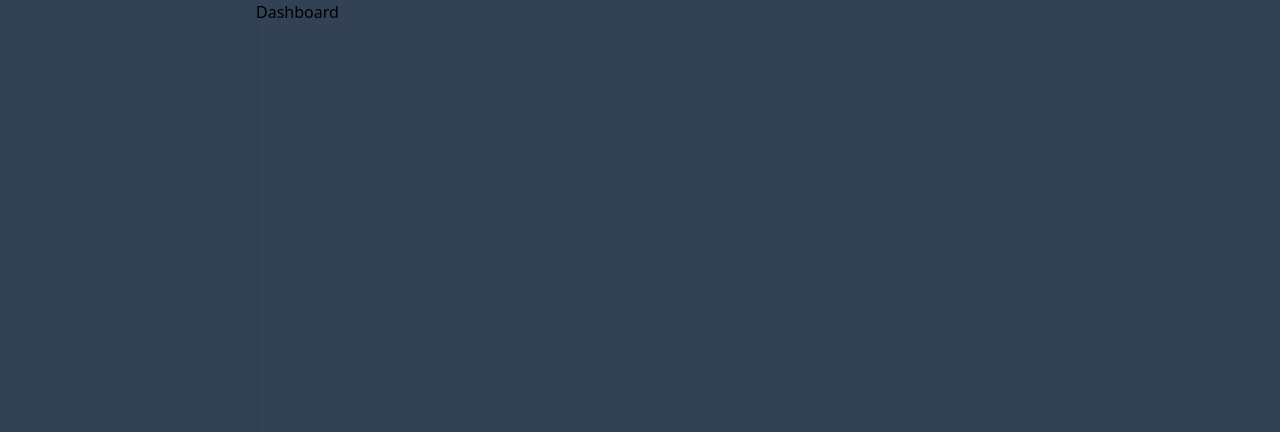
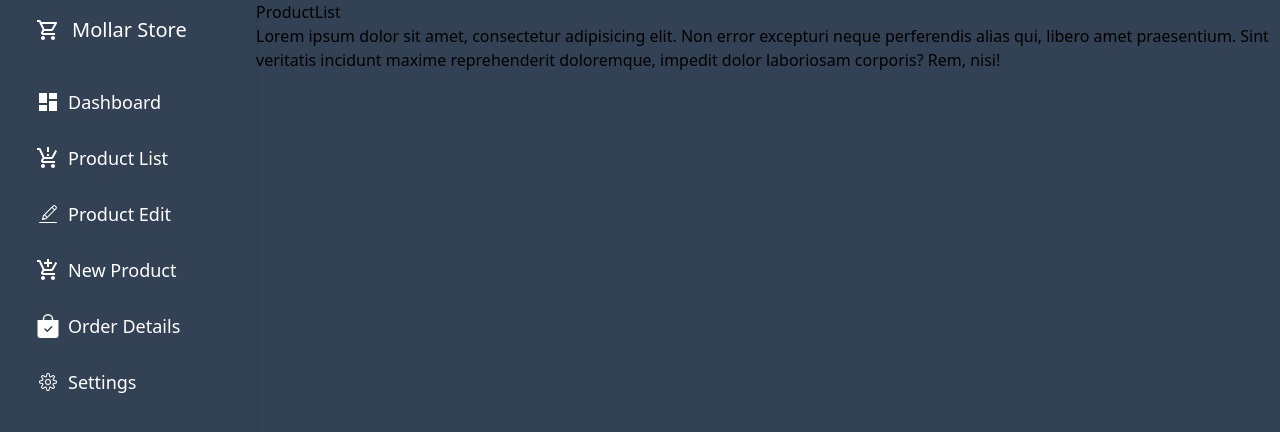
Before and after one commit to Thomson-dev/MollaAdmin, a React (Create React App) app: page /product-list in a window 1280 px wide. Shown: the top 432 px of the page. Built offline with nearby package versions, Linux system fonts and the light colour scheme.

Commit message:
initial commit

```diff
--- a/src/App.jsx
+++ /dev/null
@@ -1,20 +0,0 @@
-import logo from "./logo.svg";
-import "./App.css";
-import Sidebar from "./Components/Sidebar";
-import Dashboard from "./Screens/Dashboard";
-
-
-function App() {
-  return (
-    <div className="bg-slate-700 h-screen flex ">
-
-      <div className="flex flex-row">
-      <Sidebar/>
-      <Dashboard/>
-      </div>
-
-    </div>
-  );
-}
-
-export default App;
--- /dev/null
+++ b/src/App.tsx
@@ -0,0 +1,31 @@
+
+import Sidebar from "./Components/Sidebar.tsx";
+import Dashboard from "./Screens/Dashboard.tsx";
+import React from "react";
+import { BrowserRouter as Router, Routes, Route } from "react-router-dom";
+import ProductList from "./Screens/ProductList.tsx";
+
+
+function App() {
+  return (
+    <div className="bg-slate-700 w-full h-screen flex">
+      <div className="flex flex-row">
+        <div className="w-[20%]">
+        <Sidebar />
+        </div>
+
+       <div className="w-[80%]">
+       <Router>
+        <Routes>
+        <Route path="/" element={<Dashboard/>} />
+        <Route path="/product-list" element={<ProductList/>} />
+        </Routes>
+      </Router>
+       </div>
+
+      </div>
+    </div>
+  );
+}
+
+export default App;
--- a/src/Components/Sidebar.jsx
+++ /dev/null
@@ -1,11 +0,0 @@
-import React from 'react'
-
-const Sidebar = () => {
-  return (
-    <div className='w-[20vw] text-white h-full  shadow-md' >
-
-    </div>
-  )
-}
-
-export default Sidebar
--- /dev/null
+++ b/src/Components/Sidebar.tsx
@@ -0,0 +1,59 @@
+import React from "react";
+import { CiSettings } from "react-icons/ci";
+import { MdDashboard } from "react-icons/md";
+import { MdOutlineProductionQuantityLimits } from "react-icons/md";
+import { MdOutlineShoppingCart } from "react-icons/md";
+import { CiEdit } from "react-icons/ci";
+import { BsBagCheckFill } from "react-icons/bs";
+import { MdAddShoppingCart } from "react-icons/md";
+
+const Sidebar = () => {
+  const sidebarItems = [
+    { id: 1, name: "Dashboard", icon: <MdDashboard /> },
+    {
+      id: 2,
+      name: "Product List",
+      icon: <MdOutlineProductionQuantityLimits />,
+    },
+
+    {
+      id: 3,
+      name: "Product Edit",
+      icon: <CiEdit />,
+    },
+    {
+      id: 4,
+      name: "New Product ",
+      icon: <MdAddShoppingCart />,
+    },
+
+    {
+      id: 5,
+      name: "Order Details",
+      icon: <BsBagCheckFill />,
+    },
+    { id: 6, name: "Settings", icon: <CiSettings /> },
+    // add more items as needed
+  ];
+  return (
+    <div className="shadow-md h-screen px-9 ">
+      <div className="flex py-4 space-x-3 text-white items-center ">
+        <MdOutlineShoppingCart className="text-2xl" />
+        <h1 className="text-xl">Mollar Store</h1>
+      </div>
+      <div className=" text-white  mt-2 py-5 space-y-7   ">
+        {sidebarItems.map((item) => (
+          <div
+            key={item.id}
+            className="flex space-x-2 items-center cursor-pointer"
+          >
+            <h6 className="text-2xl">{item.icon}</h6>
+            <h1 className="text-lg">{item.name}</h1>
+          </div>
+        ))}
+      </div>
+    </div>
+  );
+};
+
+export default Sidebar;
--- a/src/Screens/Dashboard.jsx
+++ /dev/null
@@ -1,9 +0,0 @@
-import React from 'react'
-
-const Dashboard = () => {
-  return (
-    <div>Dashboard</div>
-  )
-}
-
-export default Dashboard
--- /dev/null
+++ b/src/Screens/Dashboard.tsx
@@ -0,0 +1,15 @@
+import React from 'react'
+
+
+
+type Props = {}
+
+const Dashboard = (props: Props) => {
+  return (
+    <div className='w-[80%]'>
+       <p>Lorem ipsum dolor sit amet consectetur adipisicing elit. Atque aperiam deleniti assumenda incidunt laudantium perspiciatis expedita mollitia sint, cumque exercitationem! Est error eveniet quod earum labore quos tenetur, dolorem voluptatum!</p>
+    </div>
+  )
+}
+
+export default Dashboard
--- /dev/null
+++ b/src/Screens/ProductList.tsx
@@ -0,0 +1,19 @@
+import React from "react";
+
+type Props = {};
+
+const ProductList = (props: Props) => {
+  return (
+    <div>
+      <h1>ProductList</h1>
+      <p>
+        Lorem ipsum dolor sit amet, consectetur adipisicing elit. Non error
+        excepturi neque perferendis alias qui, libero amet praesentium. Sint
+        veritatis incidunt maxime reprehenderit doloremque, impedit dolor
+        laboriosam corporis? Rem, nisi!
+      </p>
+    </div>
+  );
+};
+
+export default ProductList;
--- a/src/index.js
+++ b/src/index.tsx
@@ -1,10 +1,11 @@
 import React from 'react';
-import ReactDOM from 'react-dom/client';
+import ReactDOM, { createRoot } from 'react-dom/client';
 import './index.css';
-import App from './App';
-import reportWebVitals from './reportWebVitals';
+import App from './App.tsx';
 
-const root = ReactDOM.createRoot(document.getElementById('root'));
+
+const rootElement = document.getElementById("root")!;
+const root = createRoot(rootElement);
 root.render(
   <React.StrictMode>
     <App />
@@ -14,4 +15,3 @@ root.render(
 // If you want to start measuring performance in your app, pass a function
 // to log results (for example: reportWebVitals(console.log))
 // or send to an analytics endpoint. Learn more: https://bit.ly/CRA-vitals
-reportWebVitals();
```
Also changed, not shown: package.json (+8 -0 lines), src/tsconfig.json (added, +20 -0 lines), src/Components/Navbar.tsx (renamed from src/Components/Navbar.jsx), src/Screens/ProductList.jsx (deleted), 1 other file (tests, documents, lock files or other folders).
